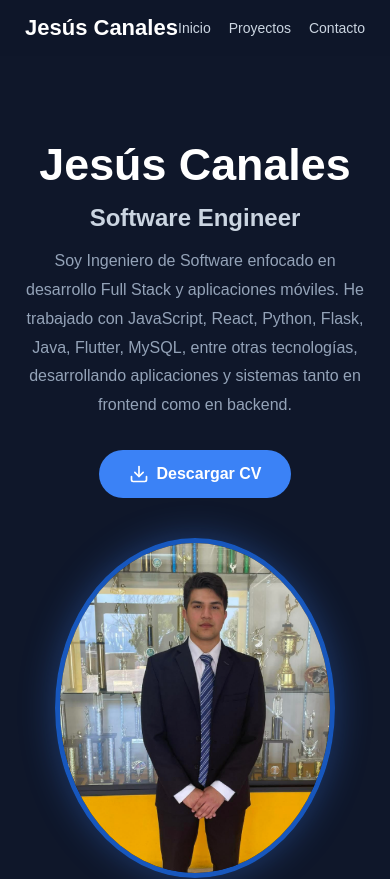
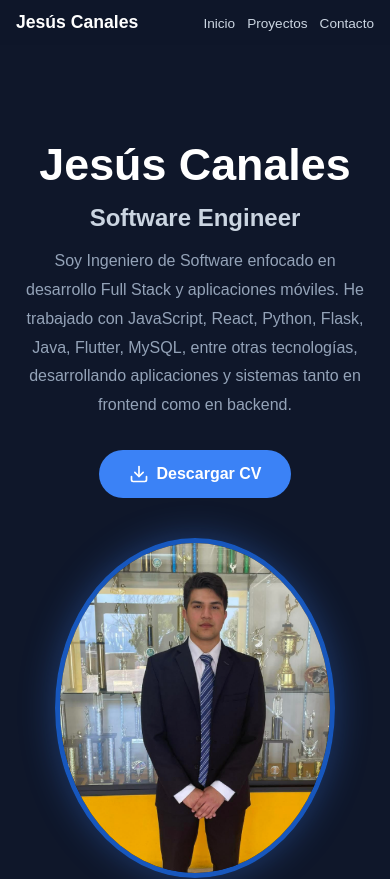
Before and after one commit to JesusCanales02/Portafolio, a React (Vite) app: page / in a window 390 px wide. Shown: the top 879 px of the page. Built offline with nearby package versions, Linux system fonts and the light colour scheme.

Commit message:
height-3

```diff
--- a/src/componentes/Navbar/Navbar.css
+++ b/src/componentes/Navbar/Navbar.css
@@ -1,96 +1,82 @@
-.navbar{
-    position:fixed;
-
-    left:0;
-
-    top:0;
-
-    width:100%;
-
+/* --- CONFIGURACIÓN PRINCIPAL DE LA BARRA --- */
+.navbar {
+    position: fixed;
+    left: 0;
+    top: 0;
+    width: 100%;
     display: flex;
     justify-content: space-between;
     align-items: center;
-
     padding: 20px 80px;
-
-    background-color: rgba(15,23,42,.90);
-
+    background-color: rgba(15, 23, 42, 0.90);
     backdrop-filter: blur(10px);
-
     z-index: 1000;
+    box-sizing: border-box; /* IMPORTANTE: Evita que el padding estire la pantalla */
+    animation: navbarDown 0.6s ease-out;
 }
 
-.logo{
-    color:#ffffff;
-    margin:0;
-    cursor:pointer;
-}
-
-.nav-links{
-    display:flex;
-    gap:40px;
-
-    list-style:none;
-
-    margin:0;
-    padding:0;
-}
-
-.nav-links a{
-
-    text-decoration:none;
-
-    color:#cbd5e1;
-
-    font-weight:500;
-
-    transition:.3s;
-
-}
-
-.nav-links a:hover{
-
-    color:white;
-
-}
-
-@media (max-width: 768px) {
-
-    .navbar {
-        padding: 15px 25px;
-    }
-
+/* --- LOGO Y ENLACES --- */
 .logo {
-        font-size: 22px;
+    color: #ffffff;
+    margin: 0;
+    cursor: pointer;
+    white-space: nowrap; /* Evita que el nombre se rompa en dos líneas */
 }
 
 .nav-links {
-        gap: 18px;
+    display: flex;
+    gap: 40px;
+    list-style: none;
+    margin: 0;
+    padding: 0;
 }
 
 .nav-links a {
-        font-size: 14px;
+    text-decoration: none;
+    color: #cbd5e1;
+    font-weight: 500;
+    transition: 0.3s;
 }
 
-}
-.navbar {
-    animation: navbarDown 0.6s ease-out;
+.nav-links a:hover {
+    color: #ffffff;
 }
 
+/* --- ANIMACIÓN DE ENTRADA --- */
 @keyframes navbarDown {
     from {
         opacity: 0;
         transform: translateY(-20px);
     }
-
     to {
         opacity: 1;
         transform: translateY(0);
     }
 }
+
+/* --- RESPONSIVO PARA CELULARES (Pantallas de 768px o menos) --- */
+@media (max-width: 768px) {
+    .navbar {
+        padding: 12px 16px; /* Menos espacio a los lados para que todo quepa */
+    }
+
+    .logo {
+        font-size: 1.1rem; /* Reduce el tamaño de tu nombre */
+    }
+
+    .nav-links {
+        gap: 12px; /* Reduce el espacio entre Inicio, Proyectos y Contacto */
+    }
+
+    .nav-links a {
+        font-size: 0.85rem; /* Letra un poco más pequeña en celular */
+    }
+}
+
+/* --- RESPONSIVO PARA CELULARES MUY PEQUEÑOS (380px o menos) --- */
 @media (max-width: 380px) {
     .navbar {
-        flex-direction: column; /* Apila el nombre arriba y el menú abajo si la pantalla es enana */
+        flex-direction: column; /* Coloca tu nombre arriba y las opciones abajo */
         gap: 8px;
         padding: 10px;
     }
```
Lines whose indentation alone changed are shown as unchanged.
